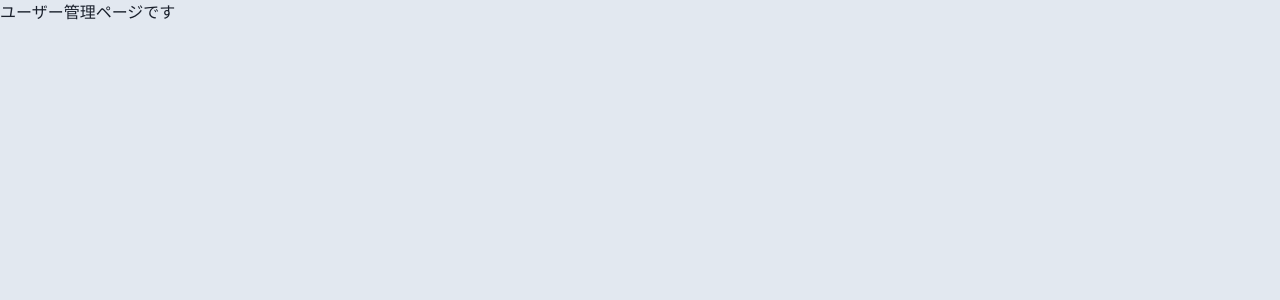
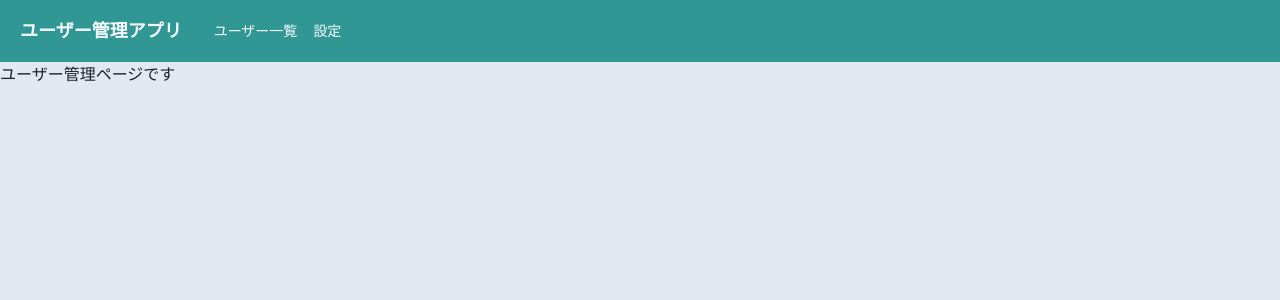
Before and after one commit to uenomoto/react-starter-app-ts, a React (Create React App) app: page /home/user_management in a window 1280 px wide. Shown: the top 300 px of the page. Built offline with nearby package versions, Linux system fonts and the light colour scheme.

Commit message:
ヘッダー作成

```diff
--- a/src/App.tsx
+++ b/src/App.tsx
@@ -4,7 +4,7 @@
 import { Router } from "./router/Router";
 import theme from "./theme/theme";
 
-// リアクトの最新バージョンでTS使う場合このようになる↓
+// リアクトの最新バージョンでTS使う場合ルーティング設定はこのようになる↓
 const App: React.FC = () => {
   const browserRouterProps: BrowserRouterProps = {};
   return (
--- /dev/null
+++ b/src/components/atoms/button/MenuIconButton.tsx
@@ -0,0 +1,21 @@
+import { FC, memo } from "react";
+import { HamburgerIcon } from "@chakra-ui/icons";
+import { IconButton } from "@chakra-ui/react";
+
+// 型
+type Props = {
+  onOpen: () => void;
+};
+
+export const MenuIconButton: FC<Props> = memo(({ onOpen }) => {
+  return (
+    <IconButton
+      aria-label="メニューボタン"
+      icon={<HamburgerIcon />}
+      size="sm"
+      variant="unstyled"
+      display={{ base: "block", md: "none" }}
+      onClick={onOpen}
+    />
+  );
+});
--- /dev/null
+++ b/src/components/molecules/MenuDrawer.tsx
@@ -0,0 +1,42 @@
+import { FC, memo } from "react";
+import {
+  Button,
+  Drawer,
+  DrawerBody,
+  DrawerContent,
+  DrawerOverlay,
+  useDisclosure,
+} from "@chakra-ui/react";
+
+// 型定義
+type Props = {
+  onClose: () => void;
+  isOpen: boolean;
+  onClickHome: () => void;
+  onClickUserManagement: () => void;
+  onClickSetting: () => void;
+};
+
+export const MenuDrawer: FC<Props> = memo(
+  ({ onClose, isOpen, onClickHome, onClickUserManagement, onClickSetting }) => {
+    return (
+      <Drawer placement="left" size="xs" onClose={onClose} isOpen={isOpen}>
+        <DrawerOverlay>
+          <DrawerContent>
+            <DrawerBody p={0} bg="gray.100">
+              <Button onClick={onClickHome} w="100%">
+                TOP
+              </Button>
+              <Button onClick={onClickUserManagement} w="100%">
+                ユーザー一覧
+              </Button>
+              <Button onClick={onClickSetting} w="100%">
+                設定
+              </Button>
+            </DrawerBody>
+          </DrawerContent>
+        </DrawerOverlay>
+      </Drawer>
+    );
+  }
+);
--- /dev/null
+++ b/src/components/organisms/layout/Header.tsx
@@ -0,0 +1,65 @@
+import { FC, memo, useCallback } from "react";
+import { useHistory } from "react-router-dom";
+import { Box, Flex, Heading, Link, useDisclosure } from "@chakra-ui/react";
+
+import { MenuIconButton } from "../../atoms/button/MenuIconButton";
+import { MenuDrawer } from "../../molecules/MenuDrawer";
+
+export const Header: FC = memo(() => {
+  const { isOpen, onOpen, onClose } = useDisclosure();
+
+  const history = useHistory();
+
+  // 不要な再レンダリング防止のためuseCallback！
+  const onClickHome = useCallback(() => history.push("/home"), []);
+
+  const onClickUserManagement = useCallback(
+    () => history.push("/home/user_management"),
+    []
+  );
+
+  const onClickSetting = useCallback(() => history.push("/home/setting"), []);
+  return (
+    <>
+      <Flex
+        as="nav"
+        bg="teal.500"
+        color="gray.50"
+        align="center"
+        justify="space-between"
+        padding={{ base: 3, md: 5 }}
+      >
+        <Flex
+          align="center"
+          as="a"
+          mr={8}
+          _hover={{ cursor: "pointer" }}
+          onClick={onClickHome}
+        >
+          <Heading as="h1" fontSize={{ base: "md", md: "lg" }}>
+            ユーザー管理アプリ
+          </Heading>
+        </Flex>
+        <Flex
+          align="center"
+          fontSize="sm"
+          flexGrow={2}
+          display={{ base: "none", md: "flex" }}
+        >
+          <Box pr={4}>
+            <Link onClick={onClickUserManagement}>ユーザー一覧</Link>
+          </Box>
+          <Link onClick={onClickSetting}>設定</Link>
+        </Flex>
+        <MenuIconButton onOpen={onOpen} />
+      </Flex>
+      <MenuDrawer
+        onClose={onClose}
+        isOpen={isOpen}
+        onClickHome={onClickHome}
+        onClickUserManagement={onClickUserManagement}
+        onClickSetting={onClickSetting}
+      />
+    </>
+  );
+});
--- /dev/null
+++ b/src/components/templates/HeaderLayout.tsx
@@ -0,0 +1,16 @@
+import { FC, memo, ReactNode } from "react";
+import { Header } from "../organisms/layout/Header";
+
+// childrenの型はReactNode！
+type Props = {
+  children: ReactNode;
+};
+
+export const HeaderLayout: FC<Props> = memo(({ children }) => {
+  return (
+    <>
+      <Header />
+      {children}
+    </>
+  );
+});
--- a/src/router/Router.tsx
+++ b/src/router/Router.tsx
@@ -3,6 +3,7 @@
 
 import { Login } from "../components/pages/Login";
 import { Page404 } from "../components/pages/Page404";
+import { HeaderLayout } from "../components/templates/HeaderLayout";
 import { homeRoutes } from "./HomeRoutes";
 
 export const Router: FC = memo(() => {
@@ -21,7 +22,7 @@
                 exact={route.exact}
                 path={`${url}${route.path}`}
               >
-                {route.children}
+                <HeaderLayout>{route.children}</HeaderLayout>
               </Route>
             ))}
           </Switch>
```
